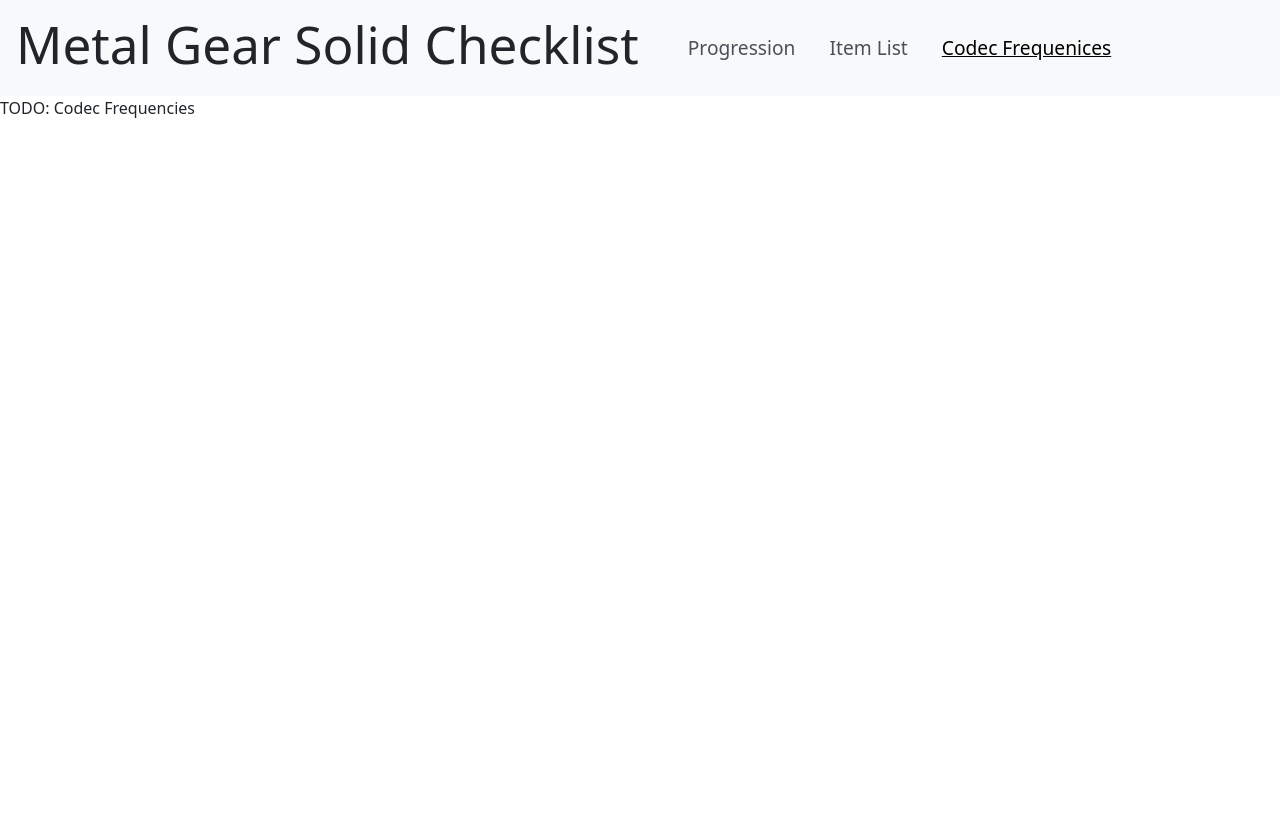
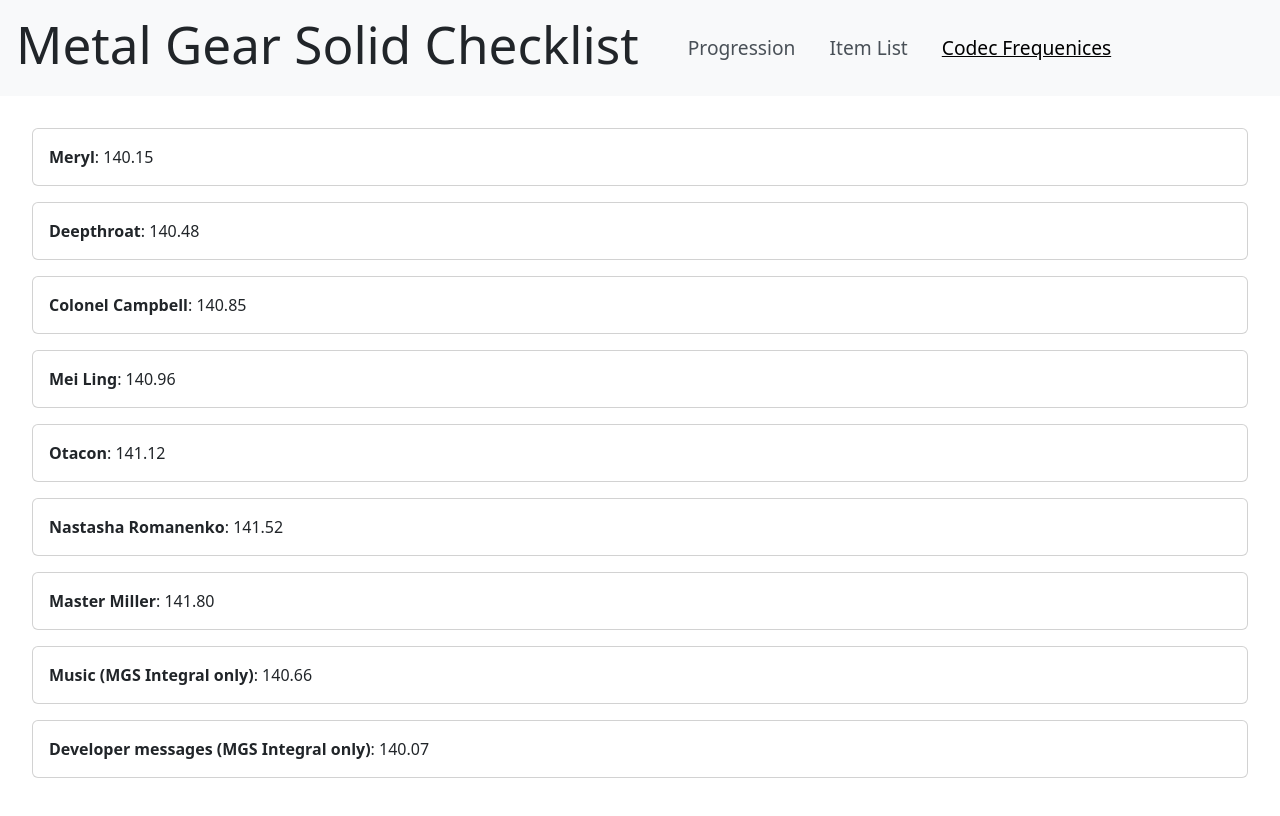
Before and after one commit to mihmin98/mgs-checklist, a React (Vite) app: page / in a window 1280 px wide. Both pictures are taken after a click on the button "Codec Frequenices". Shown: the top 816 px of the page. Built offline with nearby package versions, Linux system fonts and the light colour scheme.

Commit message:
Added codedc frequencies page

```diff
--- a/src/App.scss
+++ b/src/App.scss
@@ -71,4 +71,5 @@
 .scrollable-content {
   flex: 1;
   overflow-y: auto;
+  padding: 2em;
 }
--- a/src/App.tsx
+++ b/src/App.tsx
@@ -2,6 +2,7 @@
 import './App.scss'
 import ProgressionList from './components/ProgressionList'
 import { NavTabEnum } from './models/nav-tab';
+import CodecFrequneciesList from './components/CodecFrequenciesList/CodecFrequenciesList';
 
 function App() {
   const [activeTab, setActiveTab] = useState(NavTabEnum.PROGRESSION);
@@ -31,7 +32,7 @@
         {activeTab === NavTabEnum.ITEM_LIST &&
           <div>TODO: Item List</div>}
         {activeTab === NavTabEnum.CODEC_FREQUENCIES &&
-          <div>TODO: Codec Frequencies</div>}
+          <CodecFrequneciesList />}
       </div>
     </div>
   )
--- /dev/null
+++ b/src/components/CodecFrequenciesList/CodecFrequenciesList.tsx
@@ -0,0 +1,14 @@
+import { appData } from "../../data/data";
+import CodecFrequencyCard from "../CodecFrequencyCard/CodecFrequencyCard";
+
+export default function CodecFrequneciesList() {
+  const content = appData.codecFrequencies.map(codecFreq => {
+    return <CodecFrequencyCard codecFrequency={codecFreq} />
+  });
+
+  return (
+    <>
+      {content}
+    </>
+  );
+}
--- /dev/null
+++ b/src/components/CodecFrequencyCard/CodecFrequencyCard.scss
@@ -0,0 +1,3 @@
+.frequency-card {
+  margin-bottom: 1em;
+}
--- /dev/null
+++ b/src/components/CodecFrequencyCard/CodecFrequencyCard.tsx
@@ -0,0 +1,15 @@
+import type { CodecFrequency } from "../../models/codec-frequency"
+
+import './CodecFrequencyCard.scss'
+
+type Props = {
+  codecFrequency: CodecFrequency
+};
+
+export default function CodecFrequencyCard({ codecFrequency }: Props) {
+  return (
+    <div className="card frequency-card">
+      <span><b>{codecFrequency.name}</b>: {codecFrequency.frequency}</span>
+    </div>
+  );
+}
--- a/src/components/ProgressionList.tsx
+++ b/src/components/ProgressionList.tsx
@@ -14,7 +14,7 @@
     );
 
     return (
-      <div key={cardLevel} style={{ margin: '16px', backgroundColor: 'lightgrey' }} className="card">
+      <div key={cardLevel} style={{ marginBottom: '2em', backgroundColor: 'lightgrey' }} className="card">
         <h2>{UtilsService.getCardLevelStr(cardLevel)}</h2>
         <div>
           {itemList}
```
